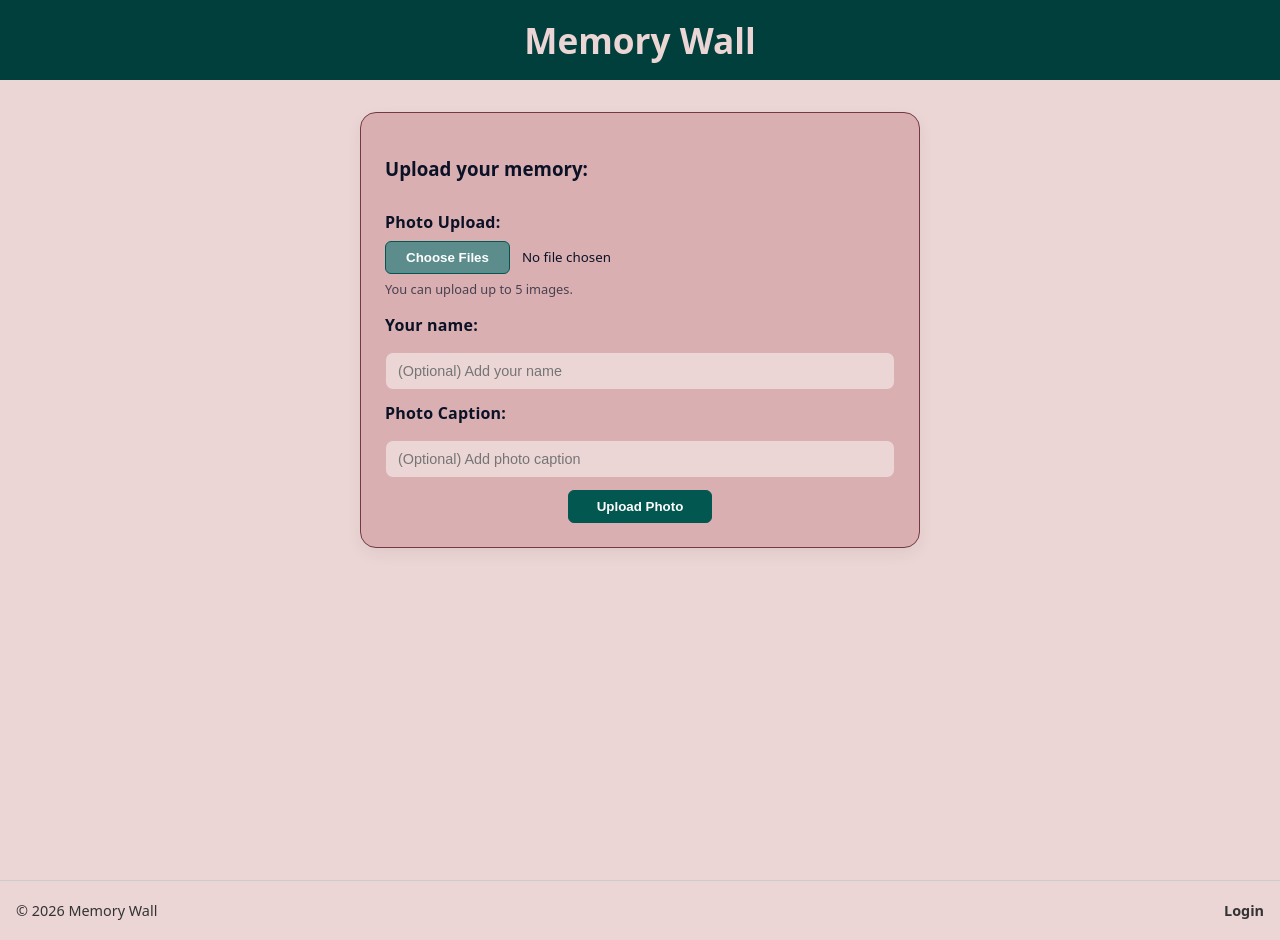
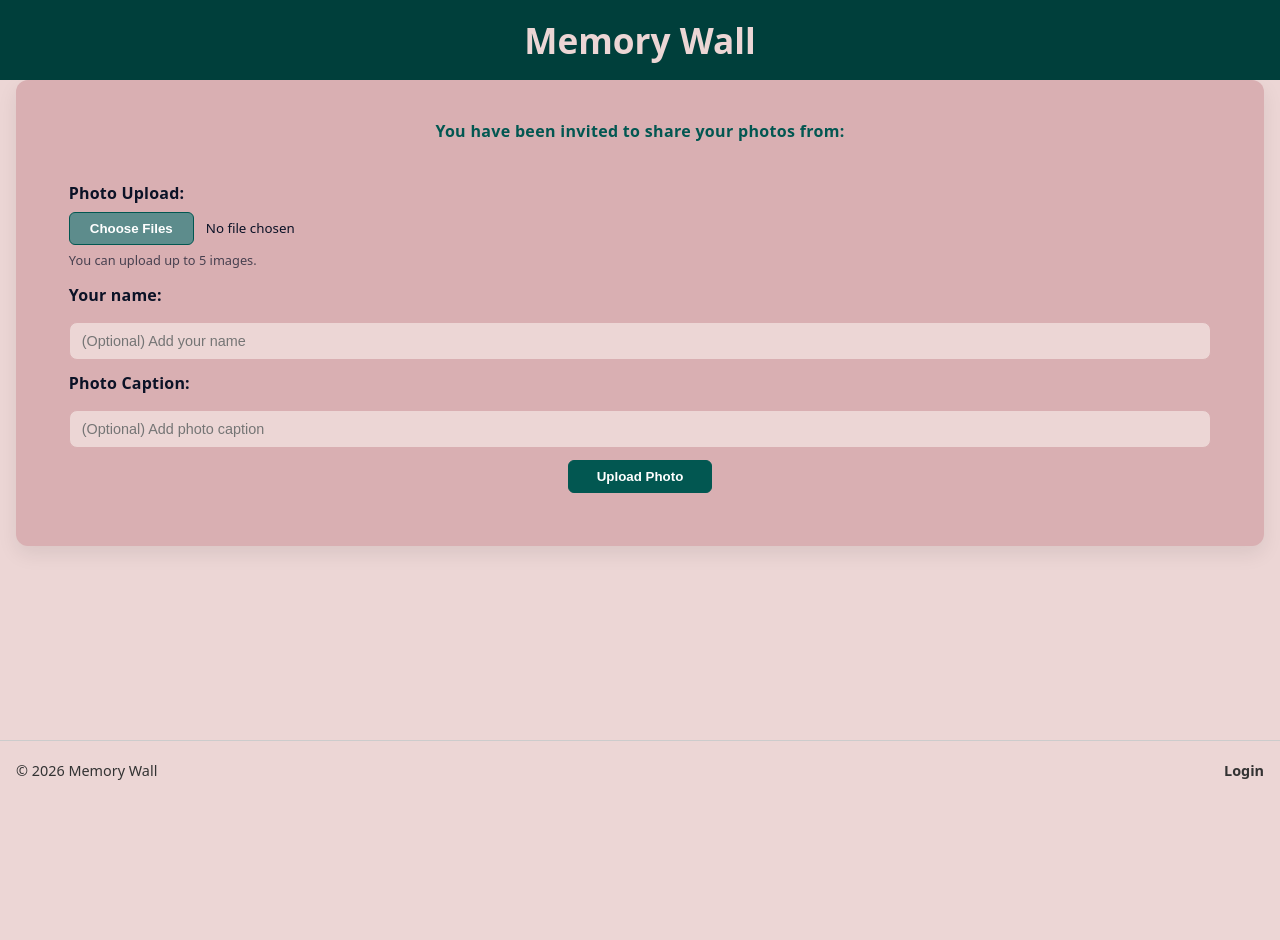
Before and after one commit to johanna-winter/capstone-project, a Next.js app: page /events/1/upload in a window 1280 px wide. After the commit the page ends 800 px from the top, so only its background shows below. Built offline with nearby package versions, Linux system fonts and the light colour scheme; no server answers; the database is empty.

Commit message:
update styling on upload page

```diff
--- a/src/components/GuestUploadForm/GuestUploadForm.js
+++ b/src/components/GuestUploadForm/GuestUploadForm.js
@@ -63,7 +63,6 @@ export default function GuestUploadForm({ eventId }) {
     <>
       <UploadFormWrapper>
         <StyledUploadForm onSubmit={handleUpload}>
-          <h3>Upload your memory:</h3>
           <UploadGroup>
             <UploadFormLabel htmlFor="guest-images">
               {" "}
--- a/src/components/GuestUploadForm/StyledGuestUploadForm.js
+++ b/src/components/GuestUploadForm/StyledGuestUploadForm.js
@@ -1,11 +1,9 @@
 import styled from "styled-components";
 
 export const UploadFormWrapper = styled.section`
-  border: 1.5px solid var(--accent-600);
+  border: none;
   border-radius: 16px;
   padding: 24px;
-  background-color: var(--background-400);
-  box-shadow: 0 6px 16px rgba(0, 0, 0, 0.06);
 `;
 
 // NOTE: similar to EventForm styles, can be refactored later.
--- a/src/components/GuestUploadPage/GuestUploadPage.js
+++ b/src/components/GuestUploadPage/GuestUploadPage.js
@@ -1,7 +1,9 @@
 import GuestUploadForm from "@/components/GuestUploadForm/GuestUploadForm";
 import {
-  UploadPageWrapper,
   UploadPageHeader,
+  InvitationText,
+  UploadPageTitle,
+  UploadDateRow,
   UploadPageContent,
 } from "./StyledGuestUploadPage";
 
@@ -10,14 +12,17 @@ export default function GuestUploadPage({ event, eventId }) {
     ? new Date(event.date).toLocaleDateString("en-GB")
     : null;
   return (
-    <UploadPageWrapper>
+    <>
       <UploadPageHeader>
-        <h2>{event.title}</h2>
-        {formattedDate && <p>{formattedDate}</p>}
+        <InvitationText>
+          You have been invited to share your photos from:
+        </InvitationText>
+        <UploadPageTitle>{event.title}</UploadPageTitle>
+        {formattedDate && <UploadDateRow>{formattedDate}</UploadDateRow>}
       </UploadPageHeader>
       <UploadPageContent>
         {eventId ? <GuestUploadForm eventId={eventId} /> : null}
       </UploadPageContent>
-    </UploadPageWrapper>
+    </>
   );
 }
--- a/src/components/GuestUploadPage/StyledGuestUploadPage.js
+++ b/src/components/GuestUploadPage/StyledGuestUploadPage.js
@@ -1,57 +1,37 @@
-import Link from "next/link";
 import styled from "styled-components";
 
-export const UploadPageWrapper = styled.main`
-  min-height: 100vh;
-  padding: 1rem;
-  display: flex;
-  flex-direction: column;
-  align-items: center;
-  gap: 1rem;
+export const UploadPageHeader = styled.header`
+  text-align: center;
+  width: 100%;
 `;
 
-export const BackButton = styled(Link)`
-  display: inline-flex;
-  align-items: center;
-  font: inherit;
-  margin: 0.75rem 0;
-  align-self: flex-start;
-  padding: 0.5rem 1rem;
-  border-radius: 6px;
-  border: none;
-  background: var(--grey-900);
-  color: var(--grey-100);
-  line-height: 1;
-  text-decoration: none;
-  cursor: pointer;
-  transition: opacity 0.2s ease;
+export const InvitationText = styled.p`
+  margin: 0 0 0.75rem;
+  font-weight: 700;
+  letter-spacing: 0.02em;
+  color: var(--primary-300);
+`;
 
-  &:hover {
-    background: var(--grey-700);
+export const UploadPageTitle = styled.h2`
+  margin: 0 0 0.75rem;
+  font-size: 2rem;
+  line-height: 1.15;
+  color: var(--grey-900);
+
+  @media (min-width: 768px) {
+    font-size: 2.4rem;
   }
 `;
 
-export const UploadPageHeader = styled.header`
-  text-align: center;
-  h2 {
-    margin: 0;
-  }
-  p {
-    margin: 0.25rem 0 0;
-    opacity: 0.75;
-  }
+export const UploadDateRow = styled.p`
+  margin: 0.75rem 0 0;
+  color: var(--grey-700);
+  opacity: 0.9;
+  font-weight: 600;
 `;
 
 export const UploadPageContent = styled.section`
+  text-align: left;
+  margin-top: 1rem;
   width: 100%;
-  max-width: 560px;
-  margin: 0 auto;
 `;
-
-export const UploadPageFooter = styled.footer`
-  margin-top: auto;
-  padding: 1rem 0 0;
-  font-size: 0.8rem;
-  opacity: 0.8;
-  text-align: center;
-`;
--- a/src/pages/events/[eventId]/upload.js
+++ b/src/pages/events/[eventId]/upload.js
@@ -3,6 +3,8 @@ import { useRouter } from "next/router";
 import useSWR from "swr";
 import BackButton from "@/components/BackButton/BackButton";
 import { useSession } from "next-auth/react";
+import { EventCard } from "@/components/EventDetails/StyledEventDetails";
+import styled from "styled-components";
 
 const fetcher = (url) => fetch(url).then((res) => res.json());
 
@@ -21,12 +23,20 @@ export default function UploadPage() {
   if (isLoading || !event) return <p>Loading event data...</p>;
 
   return (
-    <>
+    <PageStack>
       {" "}
       {status === "authenticated" && (
         <BackButton href={`/events/${eventId}/`}></BackButton>
       )}
-      <GuestUploadPage event={event} eventId={eventId} />
-    </>
+      <EventCard>
+        <GuestUploadPage event={event} eventId={eventId} />
+      </EventCard>
+    </PageStack>
   );
 }
+
+const PageStack = styled.section`
+  display: flex;
+  flex-direction: column;
+  gap: 0.75rem;
+`;
```
